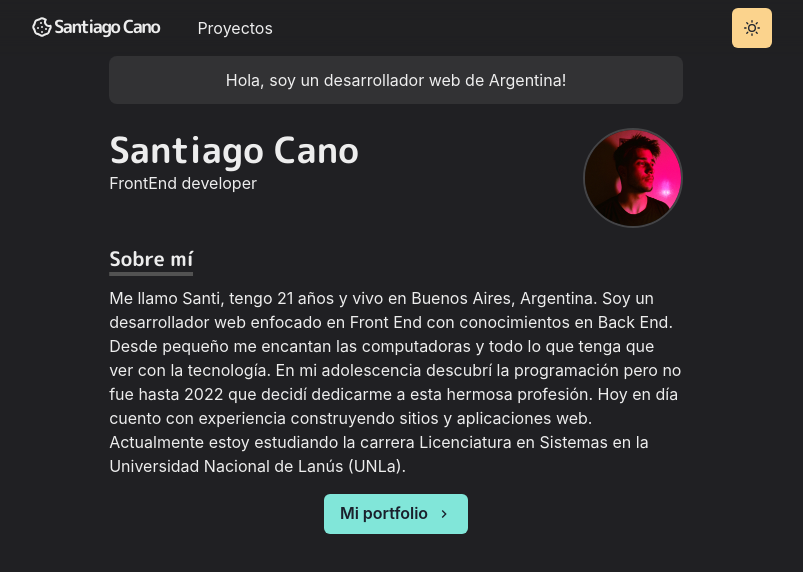
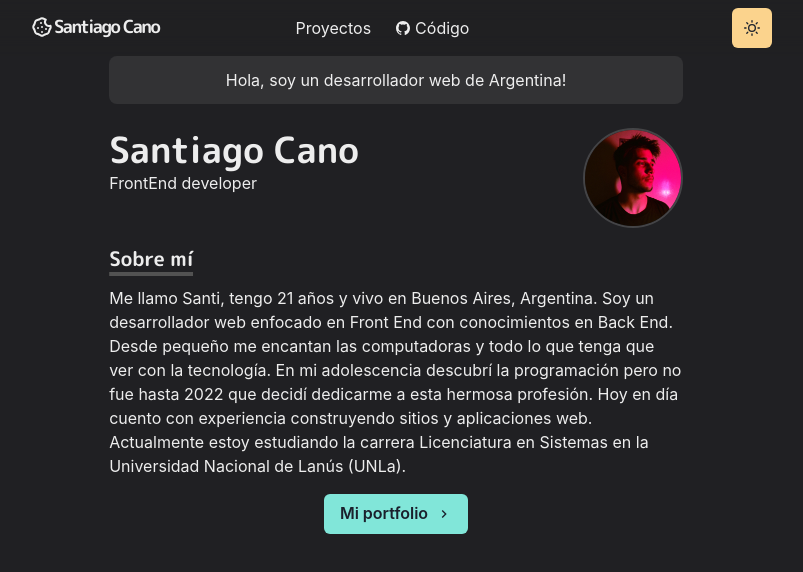
Before and after one commit to santicano2/santiPortfolio, a Next.js app: page / in a window 1280 px wide. Shown: the top 572 px of the page, without its empty margins (244-1047 px from the left). Built offline with nearby package versions, Linux system fonts and the light colour scheme.

Commit message:
agregado codigo al navBar

```diff
--- a/components/navbar.js
+++ b/components/navbar.js
@@ -18,6 +18,7 @@ import {
 } from '@chakra-ui/react'
 import { HamburgerIcon } from '@chakra-ui/icons'
 import ThemeToggleButton from './theme-toggle-button'
+import { IoLogoGithub } from 'react-icons/io5'
 
 const LinkItem = ({ href, path, target, children, ...props }) => {
   const active = path === href
@@ -75,11 +76,24 @@ const Navbar = props => {
           display={{ base: 'none', md: 'flex' }}
           width={{ base: 'full', md: 'auto' }}
           alignItems="center"
+          justifyContent="center"
           flexGrow={1}
           mt={{ base: 4, md: 0 }}
         >
           <LinkItem href="/projects" path={path}>
             Proyectos
+          </LinkItem>
+          <LinkItem
+            target="_blank"
+            href="https://github.com/LaVieja1/santiPortfolio"
+            path={path}
+            display="inline-flex"
+            alignItems="center"
+            style={{ gap: 4 }}
+            pl={2}
+          >
+            <IoLogoGithub />
+            Código
           </LinkItem>
         </Stack>
 
--- a/package.json
+++ b/package.json
@@ -20,7 +20,8 @@
     "framer-motion": "^11.0.3",
     "next": "^14.1.0",
     "react": "^18.2.0",
-    "react-dom": "^18.2.0"
+    "react-dom": "^18.2.0",
+    "react-icons": "^5.0.1"
   },
   "devDependencies": {
     "eslint": "^8.56.0",
```
Also changed, not shown: 1 other file (tests, documents, lock files or other folders).
